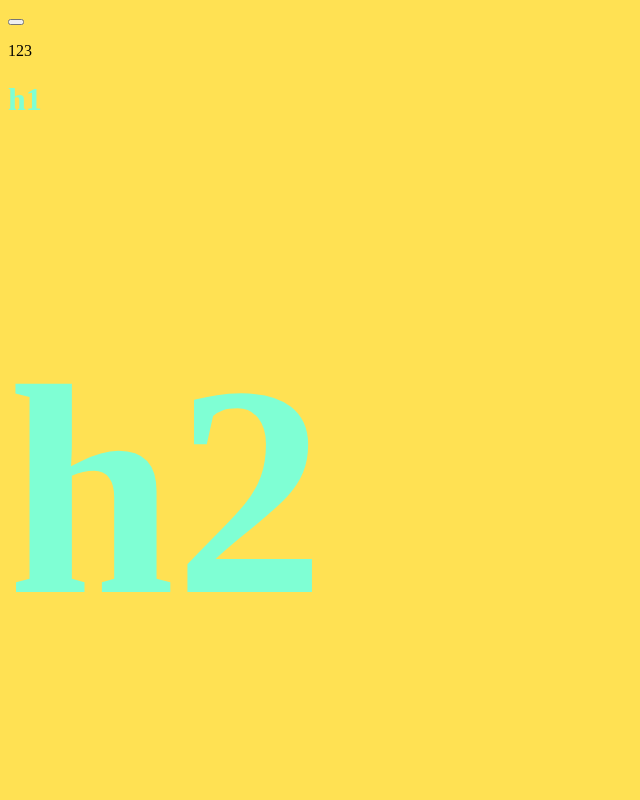
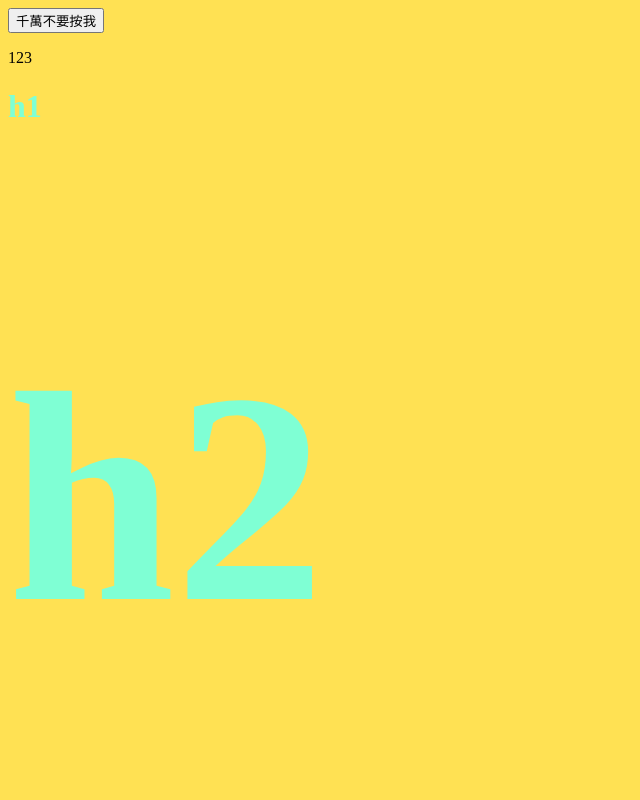
Before and after one commit to nttu94507/nttu94507.github.io, a plain HTML site: page index.html in a window 1280 px wide. Shown: the top 800 px of the page, without its empty margins (0-640 px from the left). Drawn offline with Linux system fonts and the light colour scheme.

Commit message:
fix button value

```diff
--- a/index.html
+++ b/index.html
@@ -22,7 +22,7 @@
     </style>
   </head>
   <body>
-      <button type="button" onclick="shit()" value="千萬不要按我"></button>
+      <button type="button" onclick="shit()" >千萬不要按我</button>
     <p>123</p>
     <h1>h1</h1>       <h1 id="aaa" >h2</h1>               <h1>h3</h1>
     <h2>h2</h2>
```
